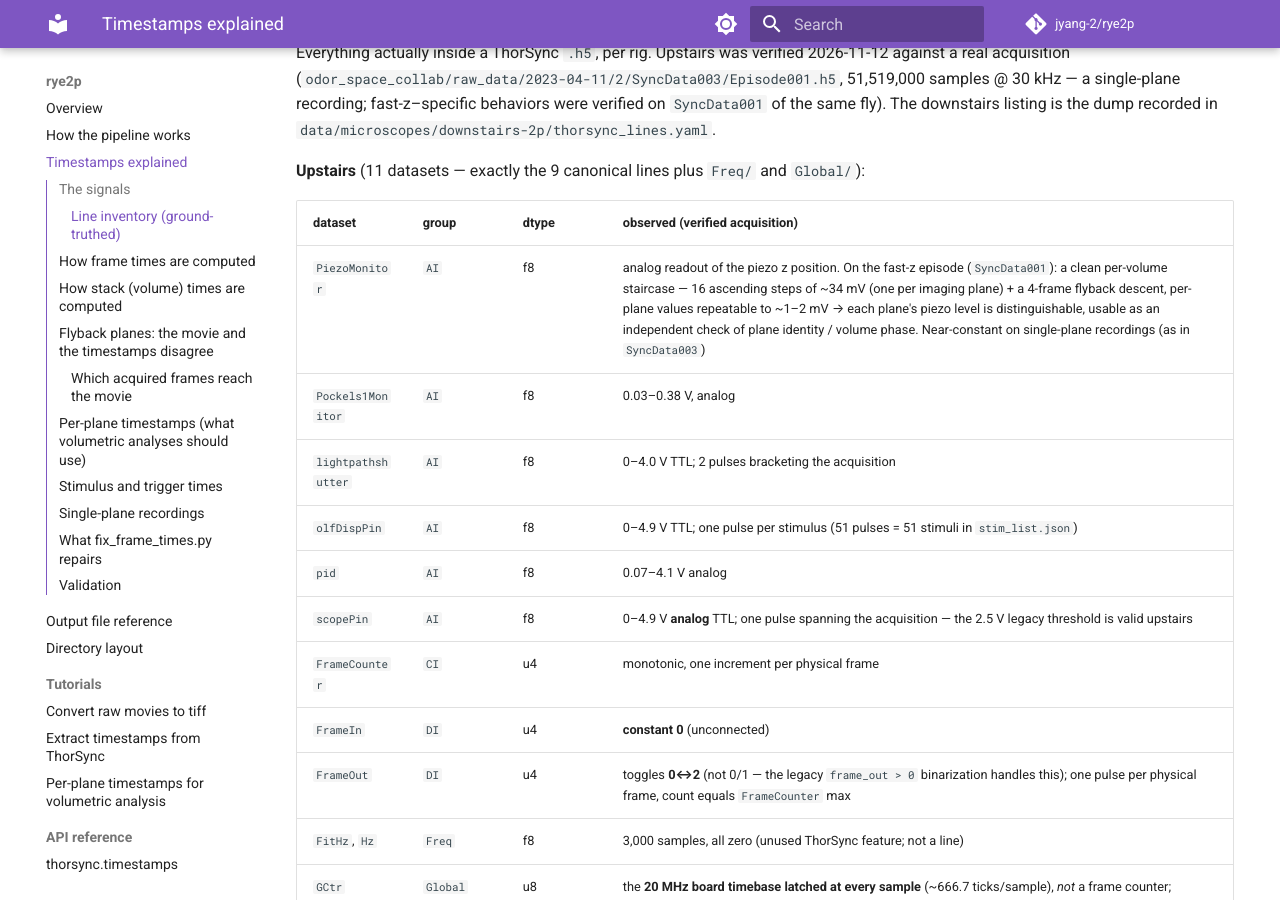
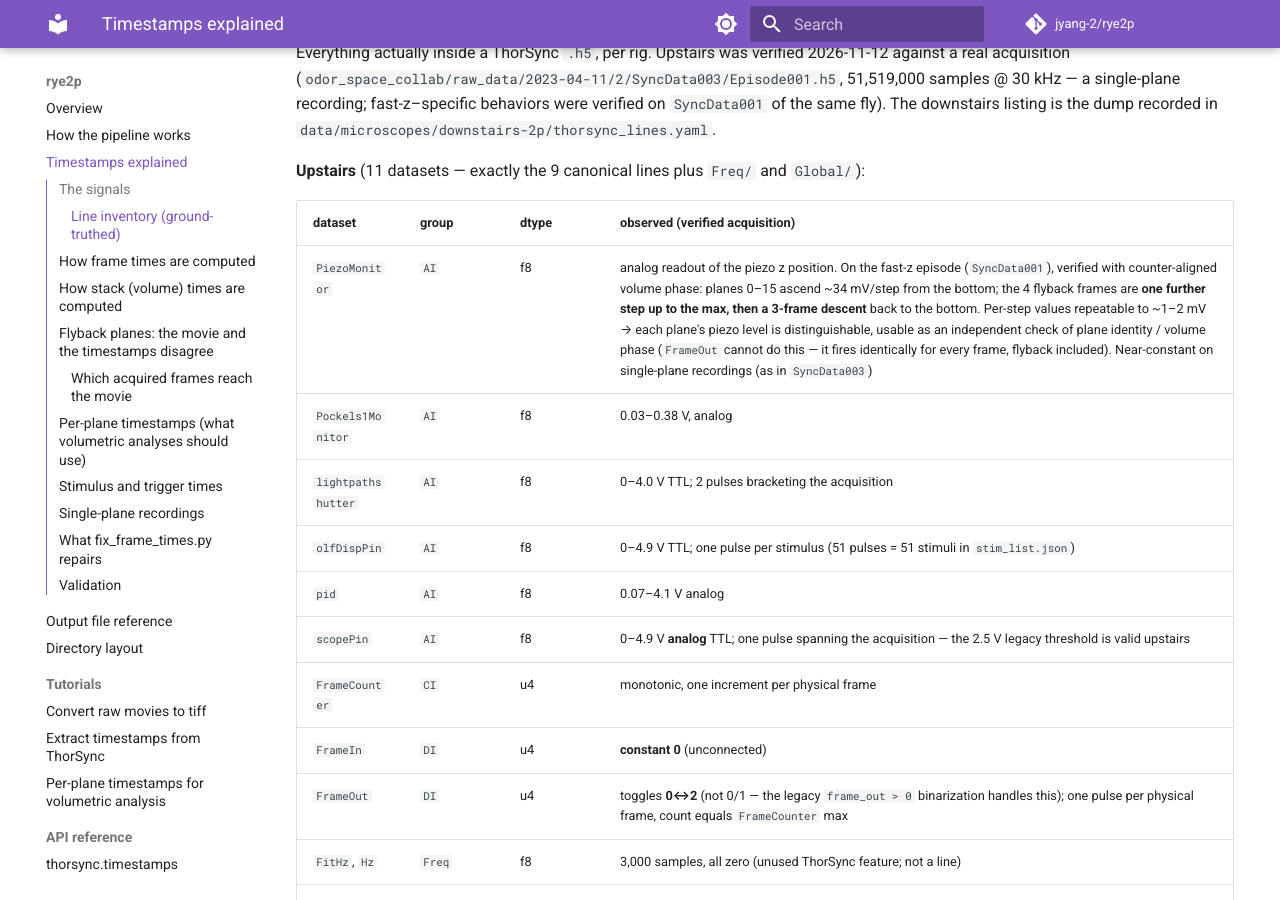
Before and after one commit to jyang-2/rye2p, an MkDocs documentation site: the page built from docs/timestamps.md, in a window 1280 px wide and 900 px high, scrolled down 898 px. Built offline with MkDocs 1.6.1 and Material for MkDocs 9.7.7, drawn with Linux system fonts in a browser that asks for light colours; comment, search, counter and statistics services are not loaded.

Commit message:
Pin exact piezo flyback shape with counter-aligned phase check
Absolute volume phase (frame index from the raw counter, 44 volumes,
SyncData001): planes 0-15 ascend ~34 mV/step; flyback frame 16 takes one
FURTHER step up to the max, then the descent back to bottom spans the
remaining 3 flyback frames. FrameOut duty/width is identical for every
step (flyback included), so it cannot distinguish flyback frames; the
piezo can. Corrects the earlier '16 up + 4-frame descent' wording.

```diff
--- a/docs/timestamps.md
+++ b/docs/timestamps.md
@@ -43,7 +43,7 @@ listing is the dump recorded in
 
 | dataset | group | dtype | observed (verified acquisition) |
 |---|---|---|---|
-| `PiezoMonitor` | `AI` | f8 | analog readout of the piezo z position. On the fast-z episode (`SyncData001`): a clean per-volume staircase — 16 ascending steps of ~34 mV (one per imaging plane) + a 4-frame flyback descent, per-plane values repeatable to ~1–2 mV → each plane's piezo level is distinguishable, usable as an independent check of plane identity / volume phase. Near-constant on single-plane recordings (as in `SyncData003`) |
+| `PiezoMonitor` | `AI` | f8 | analog readout of the piezo z position. On the fast-z episode (`SyncData001`), verified with counter-aligned volume phase: planes 0–15 ascend ~34 mV/step from the bottom; the 4 flyback frames are **one further step up to the max, then a 3-frame descent** back to the bottom. Per-step values repeatable to ~1–2 mV → each plane's piezo level is distinguishable, usable as an independent check of plane identity / volume phase (`FrameOut` cannot do this — it fires identically for every frame, flyback included). Near-constant on single-plane recordings (as in `SyncData003`) |
 | `Pockels1Monitor` | `AI` | f8 | 0.03–0.38 V, analog |
 | `lightpathshutter` | `AI` | f8 | 0–4.0 V TTL; 2 pulses bracketing the acquisition |
 | `olfDispPin` | `AI` | f8 | 0–4.9 V TTL; one pulse per stimulus (51 pulses = 51 stimuli in `stim_list.json`) |
```
Also changed, not shown: 1 other file.
